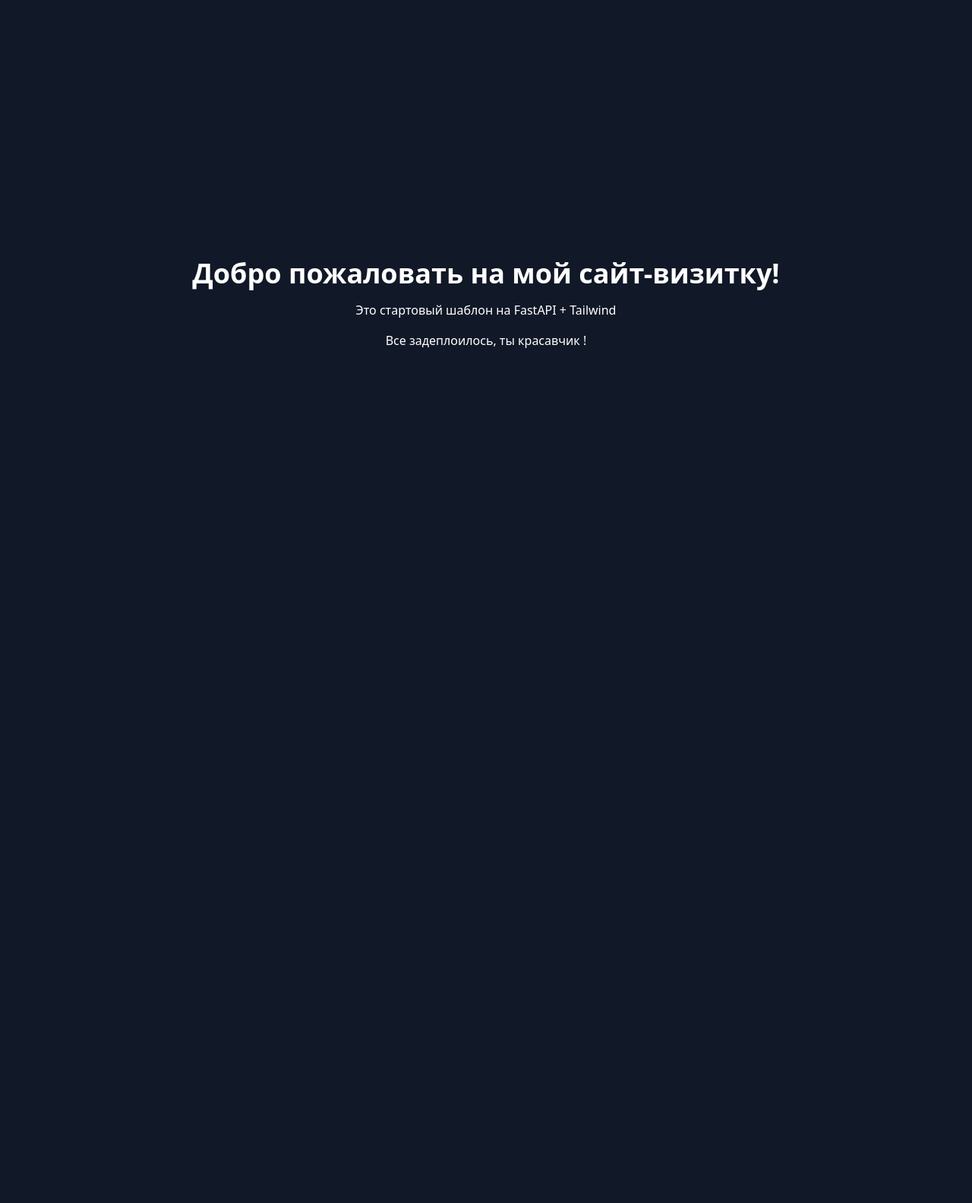
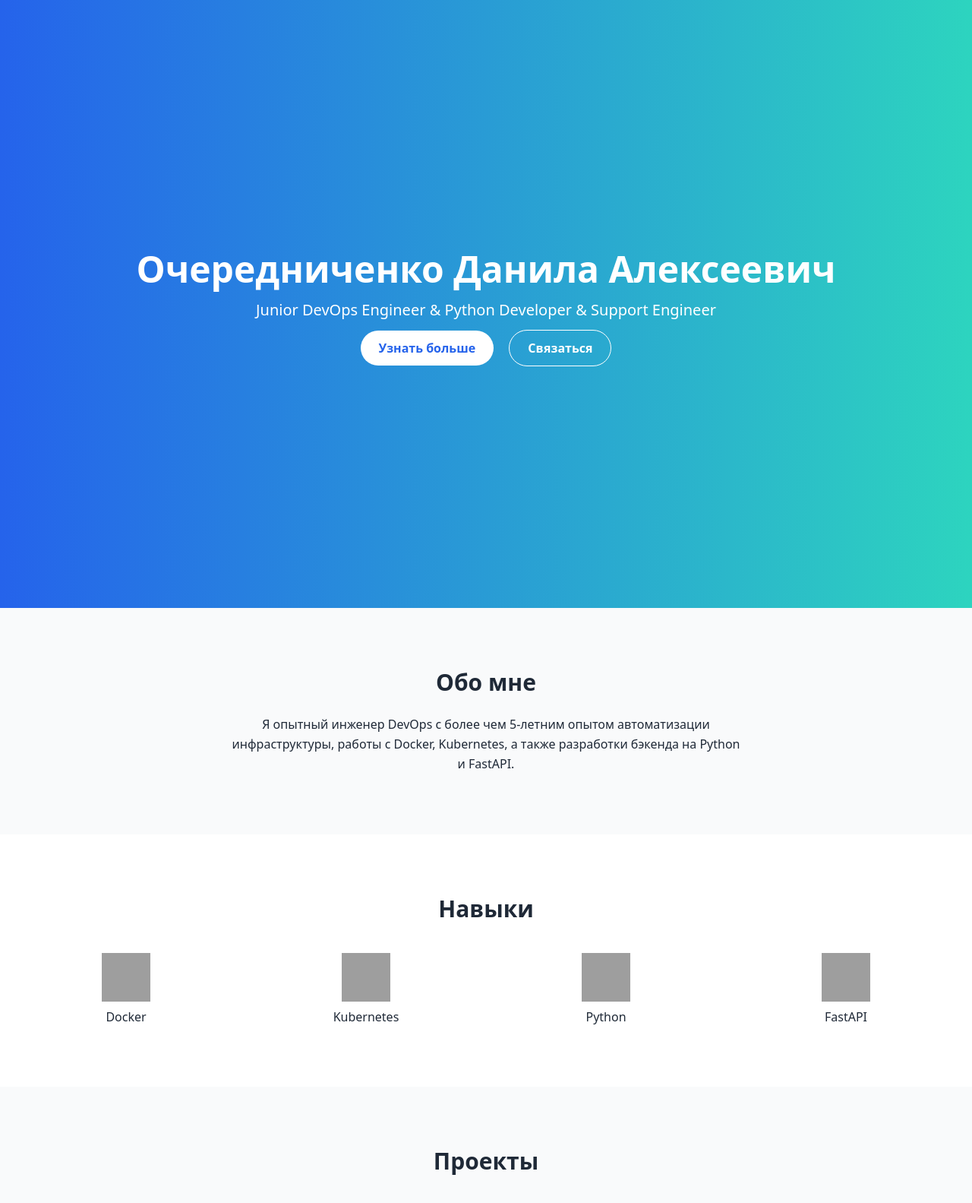
Before and after one commit to IDRGI-hub/IamDRG, a FastAPI app: page / in a window 1280 px wide. Shown: the top 1583 px of the page at 76% size. Before the commit the page ends 458 px from the top, so only its background shows below. Run offline with FastAPI, Linux system fonts and the light colour scheme; some libraries are stand-ins or nearby versions; grey boxes are pictures that could not be loaded.

Commit message:
стартовая страница

```diff
--- a/app/templates/index.html
+++ b/app/templates/index.html
@@ -1,18 +1,87 @@
 <!DOCTYPE html>
 <html lang="ru">
 <head>
-    <meta charset="UTF-8">
-    <meta name="viewport" content="width=device-width, initial-scale=1.0">
-    <title>{{ title }}</title>
-    <script src="https://cdn.tailwindcss.com"></script>
+  <meta charset="UTF-8" />
+  <meta name="viewport" content="width=device-width, initial-scale=1.0" />
+  <title>Моя визитка</title>
+  <script src="https://cdn.tailwindcss.com"></script>
 </head>
-<body class="bg-gray-900 text-white">
-    <div class="min-h-screen flex items-center justify-center">
-        <div class="text-center">
-            <h1 class="text-4xl font-bold">Добро пожаловать на мой сайт-визитку!</h1>
-            <p class="mt-4">Это стартовый шаблон на FastAPI + Tailwind</p>
-            <p class="mt-4">Все задеплоилось, ты красавчик !</p>
+<body class="bg-gray-50 text-gray-800">
+  <!-- Hero Section -->
+  <section id="hero" class="min-h-screen flex flex-col justify-center items-center bg-gradient-to-r from-blue-600 to-teal-400 text-white">
+    <h1 class="text-5xl font-extrabold mb-4">Очередниченко Данила Алексеевич</h1>
+    <p class="text-xl mb-6">Junior DevOps Engineer & Python Developer & Support Engineer</p>
+    <div class="space-x-4">
+      <a href="#about" class="px-6 py-3 bg-white text-blue-600 rounded-full font-semibold hover:bg-opacity-90">Узнать больше</a>
+      <a href="#contact" class="px-6 py-3 border border-white rounded-full font-semibold hover:bg-white hover:text-blue-600">Связаться</a>
+    </div>
+  </section>
+
+  <!-- About Section -->
+  <section id="about" class="py-20 container mx-auto px-6">
+    <h2 class="text-3xl font-bold mb-6 text-center">Обо мне</h2>
+    <p class="max-w-2xl mx-auto leading-relaxed text-center">Я опытный инженер DevOps с более чем 5-летним опытом автоматизации инфраструктуры, работы с Docker, Kubernetes, а также разработки бэкенда на Python и FastAPI.</p>
+  </section>
+
+  <!-- Skills Section -->
+  <section id="skills" class="py-20 bg-white">
+    <div class="container mx-auto px-6">
+      <h2 class="text-3xl font-bold mb-10 text-center">Навыки</h2>
+      <div class="grid grid-cols-2 md:grid-cols-4 gap-8">
+        <div class="flex flex-col items-center">
+          <!-- Replace src with actual icons -->
+          <img src="/static/icons/docker.svg" alt="Docker" class="w-16 h-16 mb-2" />
+          <p>Docker</p>
         </div>
+        <div class="flex flex-col items-center">
+          <img src="/static/icons/kubernetes.svg" alt="Kubernetes" class="w-16 h-16 mb-2" />
+          <p>Kubernetes</p>
+        </div>
+        <div class="flex flex-col items-center">
+          <img src="/static/icons/python.svg" alt="Python" class="w-16 h-16 mb-2" />
+          <p>Python</p>
+        </div>
+        <div class="flex flex-col items-center">
+          <img src="/static/icons/fastapi.svg" alt="FastAPI" class="w-16 h-16 mb-2" />
+          <p>FastAPI</p>
+        </div>
+      </div>
     </div>
+  </section>
+
+  <!-- Projects Section -->
+  <section id="projects" class="py-20 container mx-auto px-6">
+    <h2 class="text-3xl font-bold mb-10 text-center">Проекты</h2>
+    <div class="grid grid-cols-1 md:grid-cols-2 gap-8">
+      <!-- Project Card -->
+      <div class="bg-white rounded-lg shadow-md overflow-hidden">
+        <img src="/static/projects/project1.png" alt="Project 1" class="w-full h-48 object-cover" />
+        <div class="p-6">
+          <h3 class="text-xl font-semibold mb-2">StokTeleBot</h3>
+          <p class="text-gray-600">Telegram-бот для сбора статистики Wildberries, написан на Python, развернут в Docker с Celery и FastAPI.</p>
+          <a href="https://github.com/IDRGI-hub/StokTeleBot" class="inline-block mt-4 text-blue-600 hover:underline">Подробнее на GitHub</a>
+        </div>
+      </div>
+      <!-- More project cards... -->
+    </div>
+  </section>
+
+  <!-- Contact Section -->
+  <section id="contact" class="py-20 bg-gradient-to-r from-teal-400 to-blue-600 text-white">
+    <div class="container mx-auto px-6 text-center">
+      <h2 class="text-3xl font-bold mb-6">Контакты</h2>
+      <p class="mb-6">Будем на связи!</p>
+      <div class="flex justify-center space-x-4">
+        <a href="mailto:ivan@example.com" class="px-6 py-3 bg-white text-teal-600 rounded-full font-semibold hover:bg-opacity-90">Email</a>
+        <a href="https://t.me/ivan_telegram" class="px-6 py-3 bg-white text-teal-600 rounded-full font-semibold hover:bg-opacity-90">Telegram</a>
+        <a href="https://github.com/IDRGI-hub" class="px-6 py-3 bg-white text-teal-600 rounded-full font-semibold hover:bg-opacity-90">GitHub</a>
+      </div>
+    </div>
+  </section>
+
+  <!-- Footer -->
+  <footer class="py-6 bg-gray-800 text-gray-400 text-center">
+    <p>&copy; 2025 Иван Иванов. Все права защищены.</p>
+  </footer>
 </body>
 </html>
```
